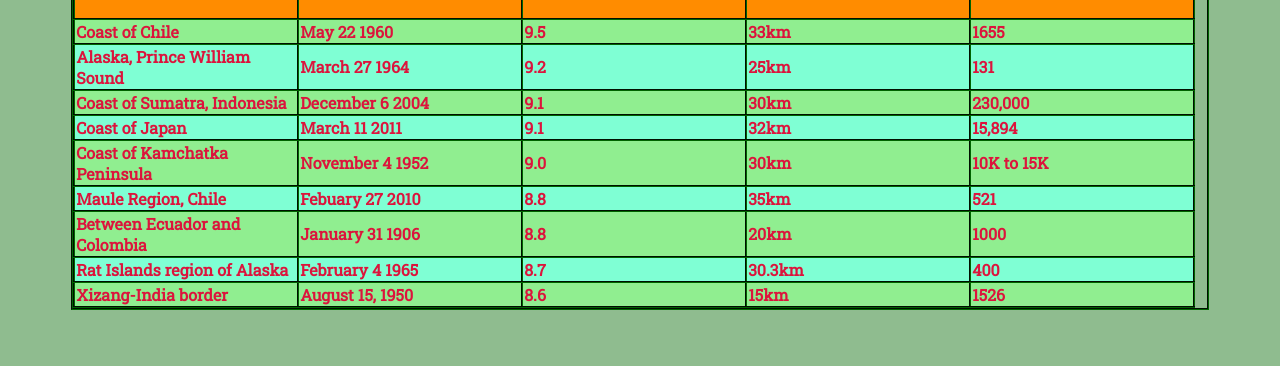
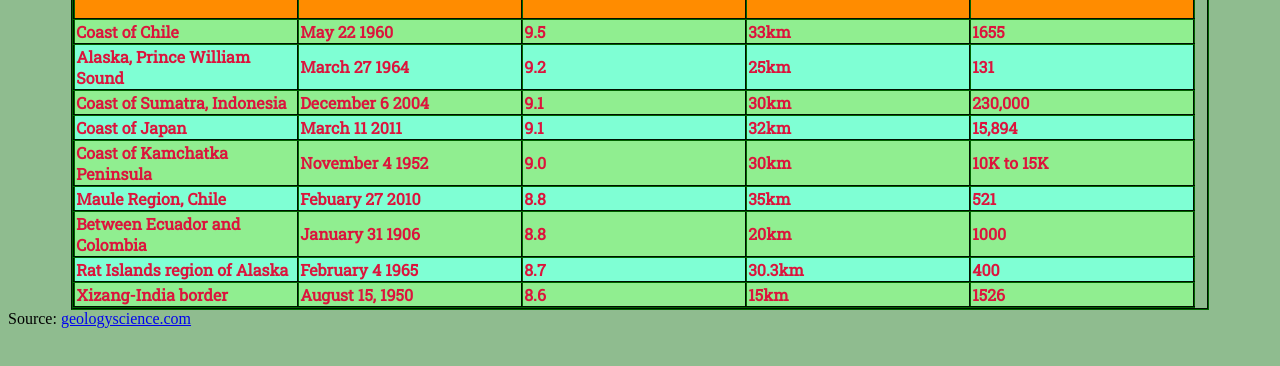
Before and after one commit to RVCC-IDMX/working-with-tables-OmniGigas, a plain HTML site: page index.html in a window 1280 px wide. Shown: the part 286-652 px from the top of the page. Drawn offline with Linux system fonts and the light colour scheme.

Commit message:
All done

```diff
--- a/index.html
+++ b/index.html
@@ -99,6 +99,9 @@
           </tr>
         </tbody>
       </table>
+  </body>
+  <footer>
+    <caption>Source: <a href="https://geologyscience.com/natural-hazards/10-most-powerful-earthquakes-in-earth-history/">geologyscience.com</a></caption>
+  </footer>
     </div>
-  </body>
 </html>
```
Also changed, not shown: style/style.css (line endings or trailing spaces).
